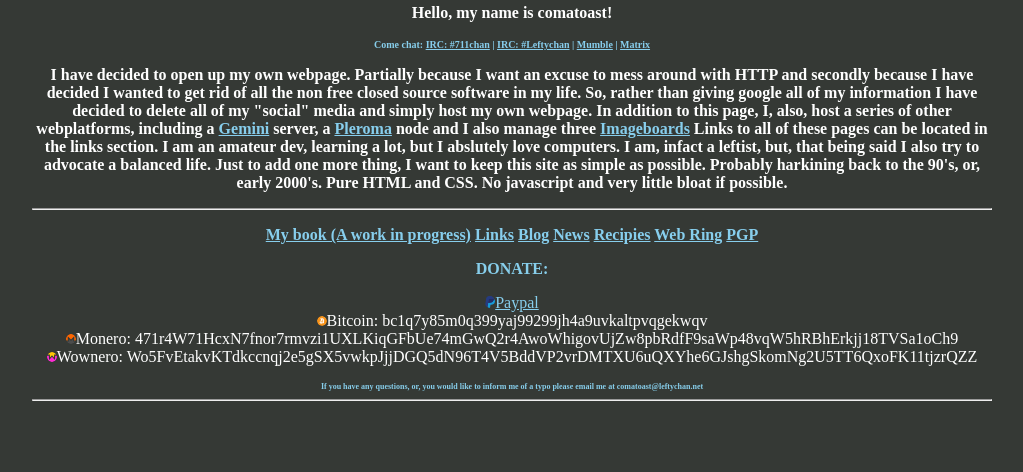
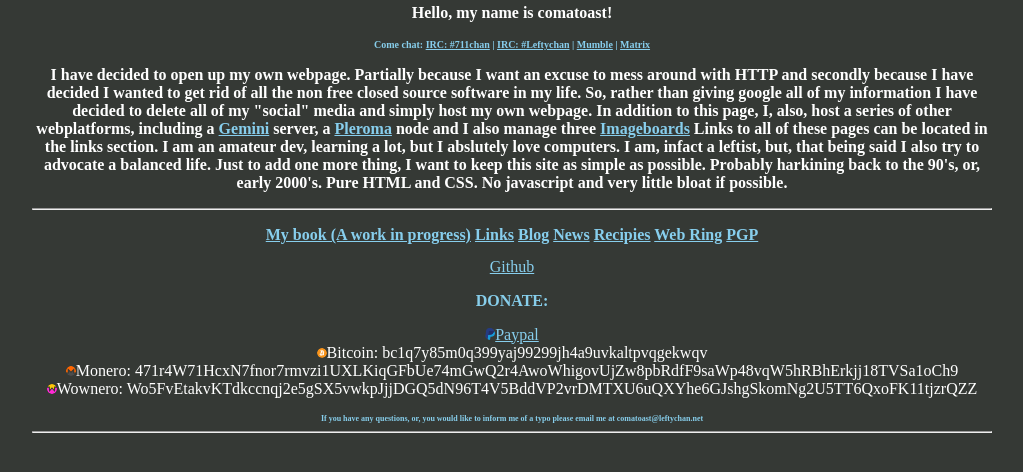
Before and after one commit to xxComatoastxx/leftychad, a plain HTML site: page leftychad/index.html in a window 1280 px wide. Shown: the part 138-610 px from the top of the page, without its empty margins (128-1151 px from the left). Drawn offline with Linux system fonts and the light colour scheme.

Commit message:
Add github repo link

```diff
--- a/leftychad/index.html
+++ b/leftychad/index.html
@@ -69,6 +69,7 @@
 			<a href="recipies/index.html">Recipies</a>
 			<a href="webring.html">Web Ring</a>
 			<a href="pgp.html">PGP</a></h2>
+			<a href="https://github.com/xxComatoastxx">Github</a>
 				</nav>
 		<p class="donate">DONATE:<p>
 		<img class="paypal" src="paypal.svg"><a href="https://paypal.me/ComatoastInc?country.x=US&locale.x=en_US">Paypal</a>
```
